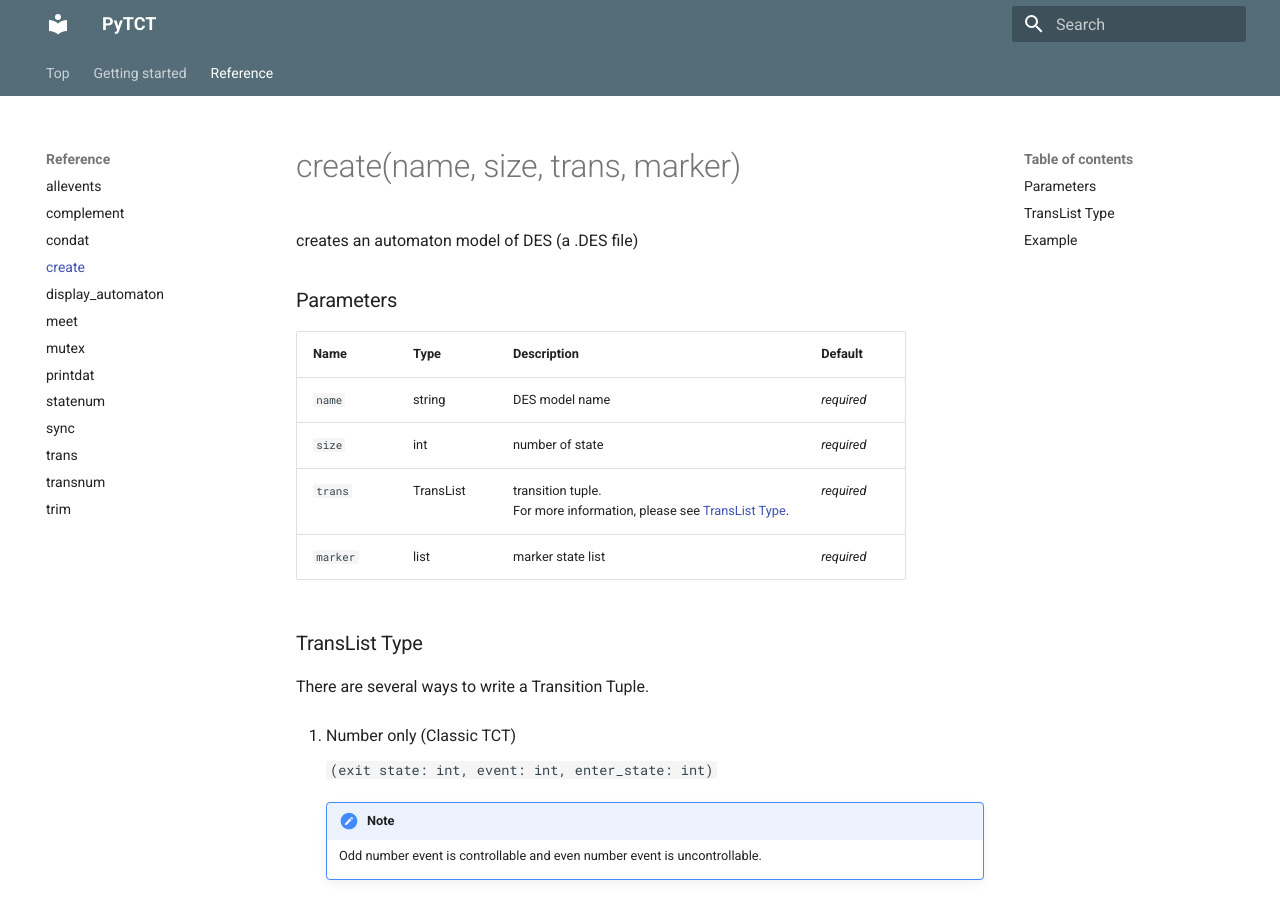
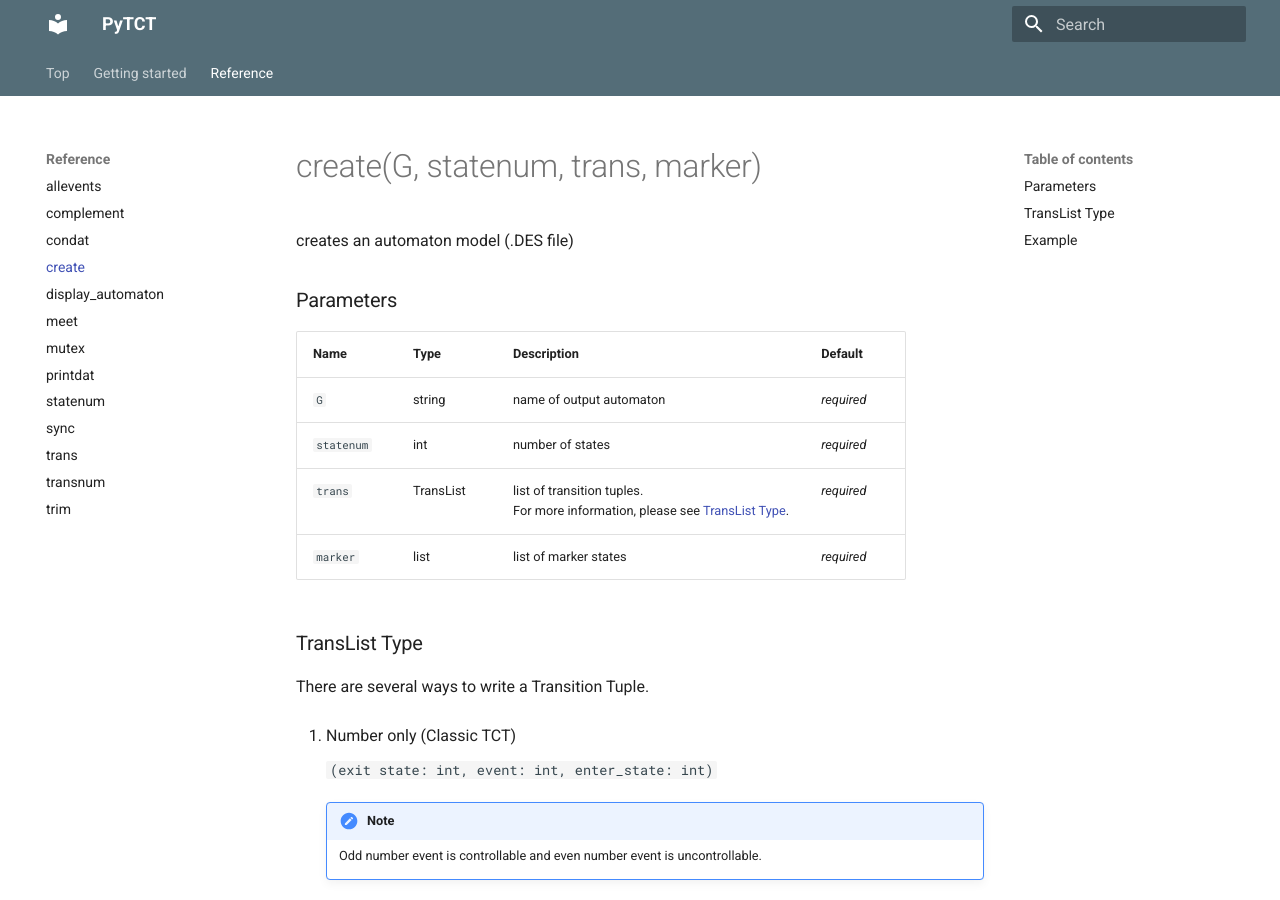
Before and after one commit to OMUCAI/PyTCT-docs, an MkDocs documentation site: the page built from docs/reference/create.md, in a window 1280 px wide and 900 px high. Built offline with MkDocs 1.6.1 and Material for MkDocs 9.7.7, drawn with Linux system fonts in a browser that asks for light colours.

Commit message:
Update create.md

```diff
--- a/docs/reference/create.md
+++ b/docs/reference/create.md
@@ -1,14 +1,14 @@
-# create(name, size, trans, marker)
+# create(G, statenum, trans, marker)
 
-creates an automaton model of DES (a .DES file)
+creates an automaton model (.DES file)
 
 ### Parameters
-| Name     | Type      | Description           | Default  |
-|----------|-----------|-----------------------|----------|
-| `name`   | string    | DES model name        | *required* |
-| `size`   | int       | number of state       | *required* |
-| `trans`  | TransList | transition tuple.<br>For more information, please see [TransList Type](#translist-type).| *required* |
-| `marker` | list      | marker state list     | *required* |
+| Name         | Type      | Description               | Default    |
+|--------------|-----------|---------------------------|------------|
+| `G`          | string    | name of output automaton  | *required* |
+| `statenum`   | int       | number of states          | *required* |
+| `trans`      | TransList | list of transition tuples.<br>For more information, please see [TransList Type](#translist-type).| *required* |
+| `marker`     | list      | list of marker states     | *required* |
 
 
 ### TransList Type
```
